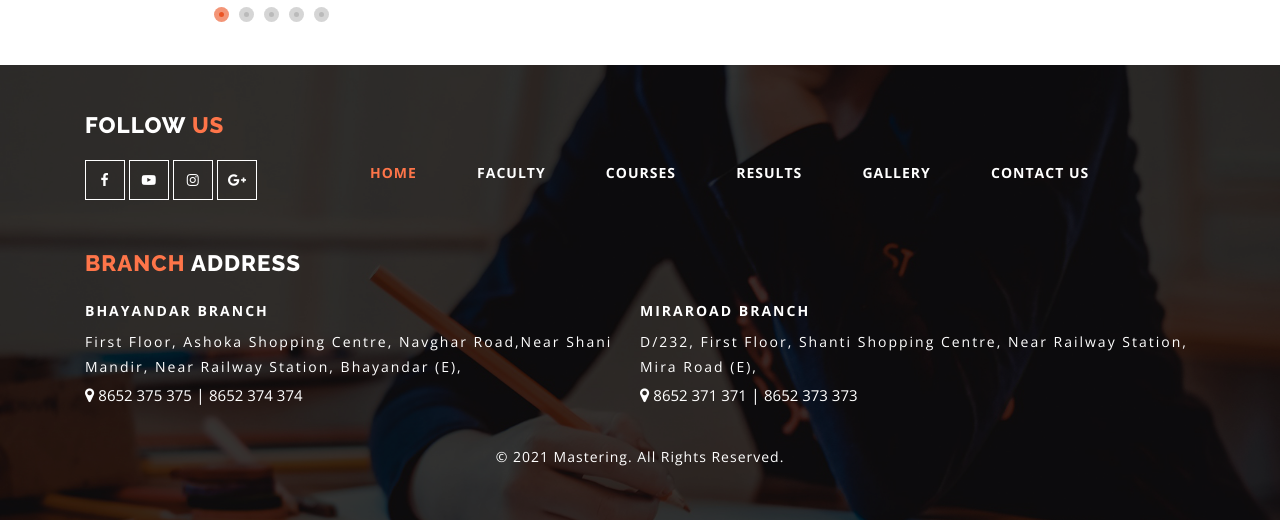
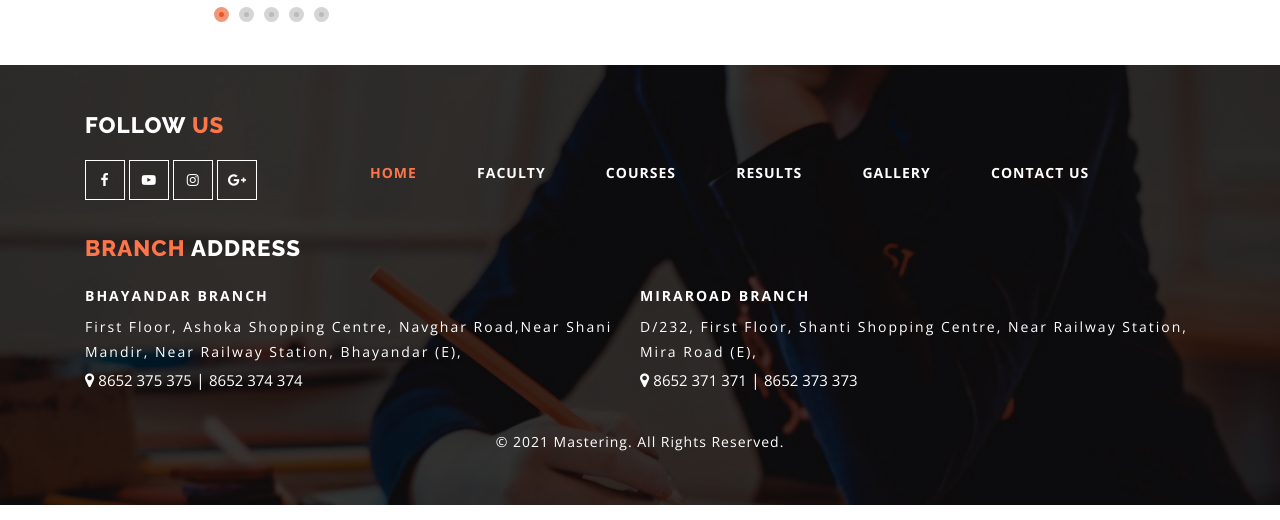
Before and after one commit to sunil007/tsphweb, a PHP site: page /index.php in a window 1280 px wide. Shown: the part 4152-4672 px from the top of the page. Run offline with PHP 8.4, Linux system fonts and the light colour scheme.

Commit message:
footer edit

```diff
--- a/include/footer.php
+++ b/include/footer.php
@@ -2,6 +2,7 @@
 <div class="footer">
 	<div class="f-bg-w3l">
 		<div class="container">
+			<div class='row nomargin'>
 				<div class="col-md-3 w3layouts_footer_grid">
 					<h2>Follow <span>Us</span></h2>
 					<ul class="social_agileinfo">
@@ -21,8 +22,10 @@
 						<li><a href="contactus.php" class="<?php echo (isset($_SESSION['pageName']) && $_SESSION['pageName'] == 'contactus')?"active": "" ?>">Contact Us</a></li>
 					</ul>
 				</div>
-			<div class="col-md-12 w3layouts_footer_grid">
-				<div style='height:20px'></div>
+			</div>
+			<div class="col-md-12 col-sm-12" style='height:5px'></div>
+			<div class="col-md-12 col-sm-12 w3layouts_footer_grid">
+
 				<h2><span>Branch</span> Address</h2>
 				<div class="col-md-6 nopadding">
 					<p><b>BHAYANDAR BRANCH</b></p>
```
Lines whose indentation alone changed are shown as unchanged.
